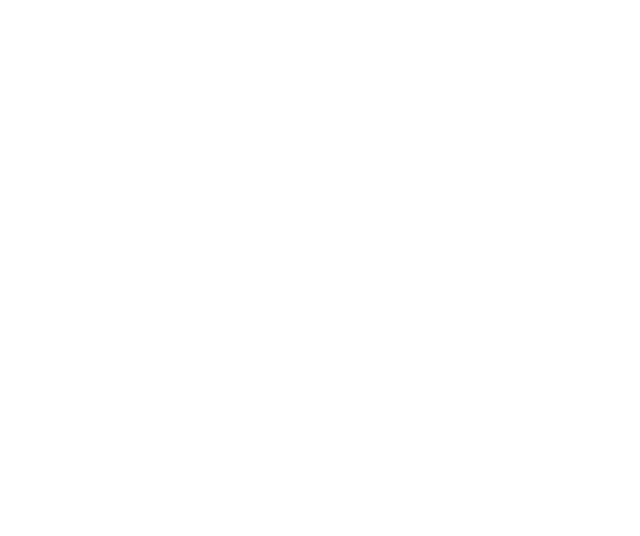
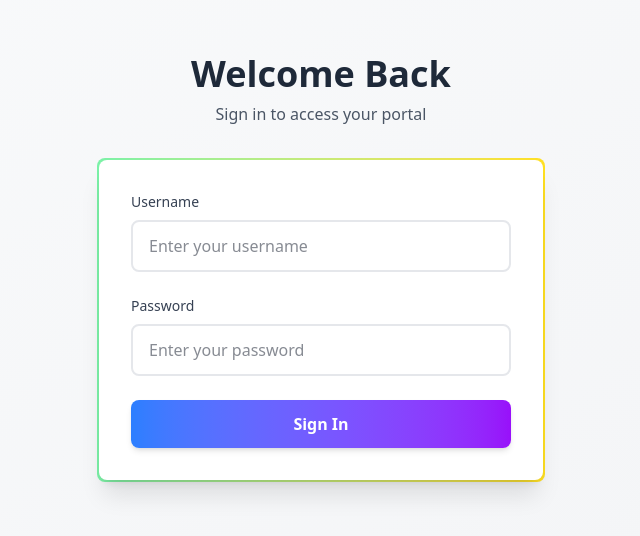
Before and after one commit to long29103107/longthedragon-portal, a React (Vite) app: page /login in a window 1280 px wide. Before the commit this address had no page. Shown: the part 132-668 px from the top of the page, without its empty margins (319-959 px from the left). Built offline with nearby package versions, Linux system fonts and the light colour scheme.

Commit message:
add login

```diff
--- a/src/App.tsx
+++ b/src/App.tsx
@@ -1,5 +1,6 @@
 import { BrowserRouter, Routes, Route } from 'react-router-dom';
 import Home from '@/pages/Home';
+import Login from '@/pages/Login';
 import "@/index.css";
 
 export function App() {
@@ -7,6 +8,7 @@
     <BrowserRouter>
       <Routes>
         <Route path="/" element={<Home />} />
+        <Route path="/login" element={<Login />} />
       </Routes>
     </BrowserRouter>
   );
--- a/src/modules/ServiceCard.tsx
+++ b/src/modules/ServiceCard.tsx
@@ -52,7 +52,7 @@
           </p>
         </div>
 
-        <div className="flex gap-4 text-lg items-center mt-auto">
+        <div className="flex justify-between gap-4 text-lg items-center mt-auto">
           <button
             onClick={handleCopyUrl}
             className="text-blue-500 dark:text-blue-400 hover:text-blue-700 dark:hover:text-blue-300 flex items-center gap-1 transition-colors group/copy"
@@ -84,7 +84,7 @@
             {copied && <span className="text-green-600 text-xs">Copied!</span>}
           </button>
           {service.port && (
-            <span className="text-yellow-500 flex justify-end gap-1">
+            <span className="text-yellow-500 font-medium whitespace-nowrap">
               Port: {service.port}
             </span>
           )}
--- a/src/pages/Home.tsx
+++ b/src/pages/Home.tsx
@@ -1,4 +1,5 @@
 import { useState } from "react";
+import { Link } from "react-router";
 import Header from "../modules/Header";
 import ServiceSection from "../modules/ServiceSection";
 import ServiceCardSkeleton from "@/modules/ServiceCardSkeleton";
@@ -39,6 +40,27 @@
 
   return (
     <div className="min-h-screen bg-gradient-to-br from-gray-50 to-gray-100 dark:from-gray-900 dark:to-gray-800 transition-colors duration-300">
+      <div className="max-w-8xl mx-auto px-8 pt-6 flex justify-end">
+        <Link
+          to="/login"
+          className="px-5 py-2.5 text-sm font-medium text-gray-800 dark:text-gray-100 hover:text-blue-600 dark:hover:text-blue-400 hover:bg-gray-100 dark:hover:bg-gray-700 rounded-lg transition-colors duration-300 flex items-center gap-2"
+        >
+          <svg
+            className="w-5 h-5"
+            fill="none"
+            stroke="currentColor"
+            viewBox="0 0 24 24"
+          >
+            <path
+              strokeLinecap="round"
+              strokeLinejoin="round"
+              strokeWidth={2}
+              d="M11 16l-4-4m0 0l4-4m-4 4h14m-5 4v1a3 3 0 01-3 3H6a3 3 0 01-3-3V7a3 3 0 013-3h7a3 3 0 013 3v1"
+            />
+          </svg>
+          Login
+        </Link>
+      </div>
       <Header />
 
       <div className="max-w-8xl mx-auto px-8 pb-16">
--- /dev/null
+++ b/src/pages/Login.tsx
@@ -0,0 +1,93 @@
+import { useState } from "react";
+import { useNavigate } from "react-router";
+
+const Login = () => {
+  const navigate = useNavigate();
+  const [formData, setFormData] = useState({
+    username: "",
+    password: "",
+  });
+
+  const handleSubmit = (e: React.FormEvent) => {
+    e.preventDefault();
+    // Add your login logic here
+    console.log("Login attempt:", formData);
+    // For now, just navigate to home
+    navigate("/");
+  };
+
+  const handleChange = (e: React.ChangeEvent<HTMLInputElement>) => {
+    setFormData({
+      ...formData,
+      [e.target.name]: e.target.value,
+    });
+  };
+
+  return (
+    <div className="min-h-screen bg-gradient-to-br from-gray-50 to-gray-100 dark:from-gray-900 dark:to-gray-800 transition-colors duration-300 flex items-center justify-center px-4">
+      <div className="w-full max-w-md">
+        <div className="text-center mb-8">
+          <h1 className="text-4xl font-bold text-gray-800 dark:text-white mb-2 transition-colors duration-300">
+            Welcome Back
+          </h1>
+          <p className="text-gray-600 dark:text-gray-300 transition-colors duration-300">
+            Sign in to access your portal
+          </p>
+        </div>
+
+        <div className="relative rounded-lg p-[2px] bg-gradient-to-r from-green-300/100 to-yellow-300/100">
+          <div className="bg-white dark:bg-gray-800 rounded-lg shadow-xl p-8 transition-colors duration-300">
+            <form onSubmit={handleSubmit} className="space-y-6">
+              <div>
+                <label
+                  htmlFor="username"
+                  className="block text-sm font-medium text-gray-700 dark:text-gray-300 mb-2 transition-colors duration-300"
+                >
+                  Username
+                </label>
+                <input
+                  type="text"
+                  id="username"
+                  name="username"
+                  value={formData.username}
+                  onChange={handleChange}
+                  required
+                  className="w-full px-4 py-3 rounded-lg border-2 border-gray-200 dark:border-gray-600 dark:bg-gray-700 dark:text-gray-100 focus:border-blue-500 dark:focus:border-blue-400 focus:outline-none transition-colors duration-300"
+                  placeholder="Enter your username"
+                />
+              </div>
+
+              <div>
+                <label
+                  htmlFor="password"
+                  className="block text-sm font-medium text-gray-700 dark:text-gray-300 mb-2 transition-colors duration-300"
+                >
+                  Password
+                </label>
+                <input
+                  type="password"
+                  id="password"
+                  name="password"
+                  value={formData.password}
+                  onChange={handleChange}
+                  required
+                  className="w-full px-4 py-3 rounded-lg border-2 border-gray-200 dark:border-gray-600 dark:bg-gray-700 dark:text-gray-100 focus:border-blue-500 dark:focus:border-blue-400 focus:outline-none transition-colors duration-300"
+                  placeholder="Enter your password"
+                />
+              </div>
+
+              <button
+                type="submit"
+                className="w-full px-4 py-3 text-white font-semibold bg-gradient-to-r from-blue-500 to-purple-600 hover:from-blue-600 hover:to-purple-700 rounded-lg shadow-md hover:shadow-lg hover:scale-[1.02] transition-all duration-300"
+              >
+                Sign In
+              </button>
+            </form>
+          </div>
+        </div>
+      </div>
+    </div>
+  );
+};
+
+export default Login;
```
